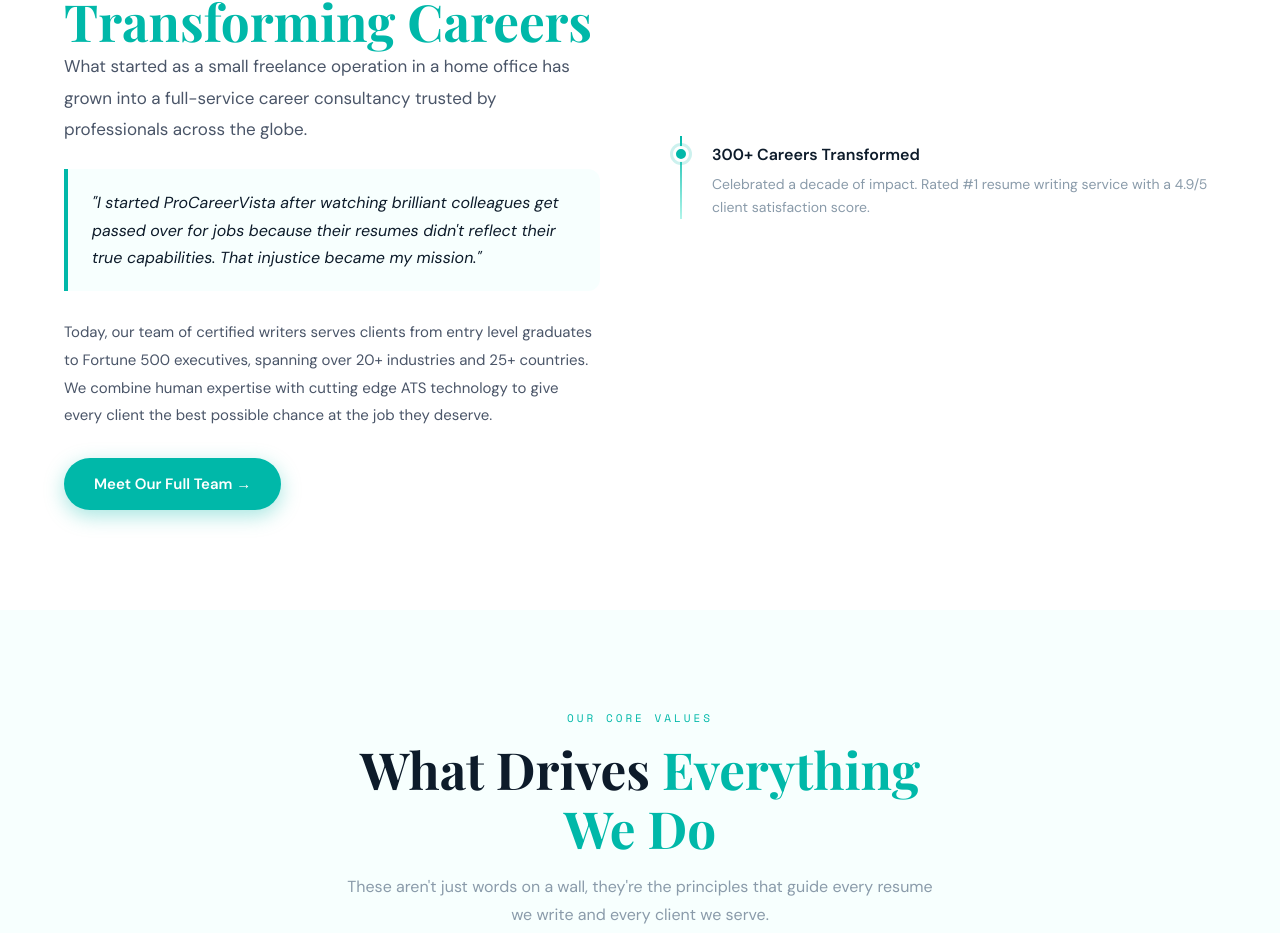
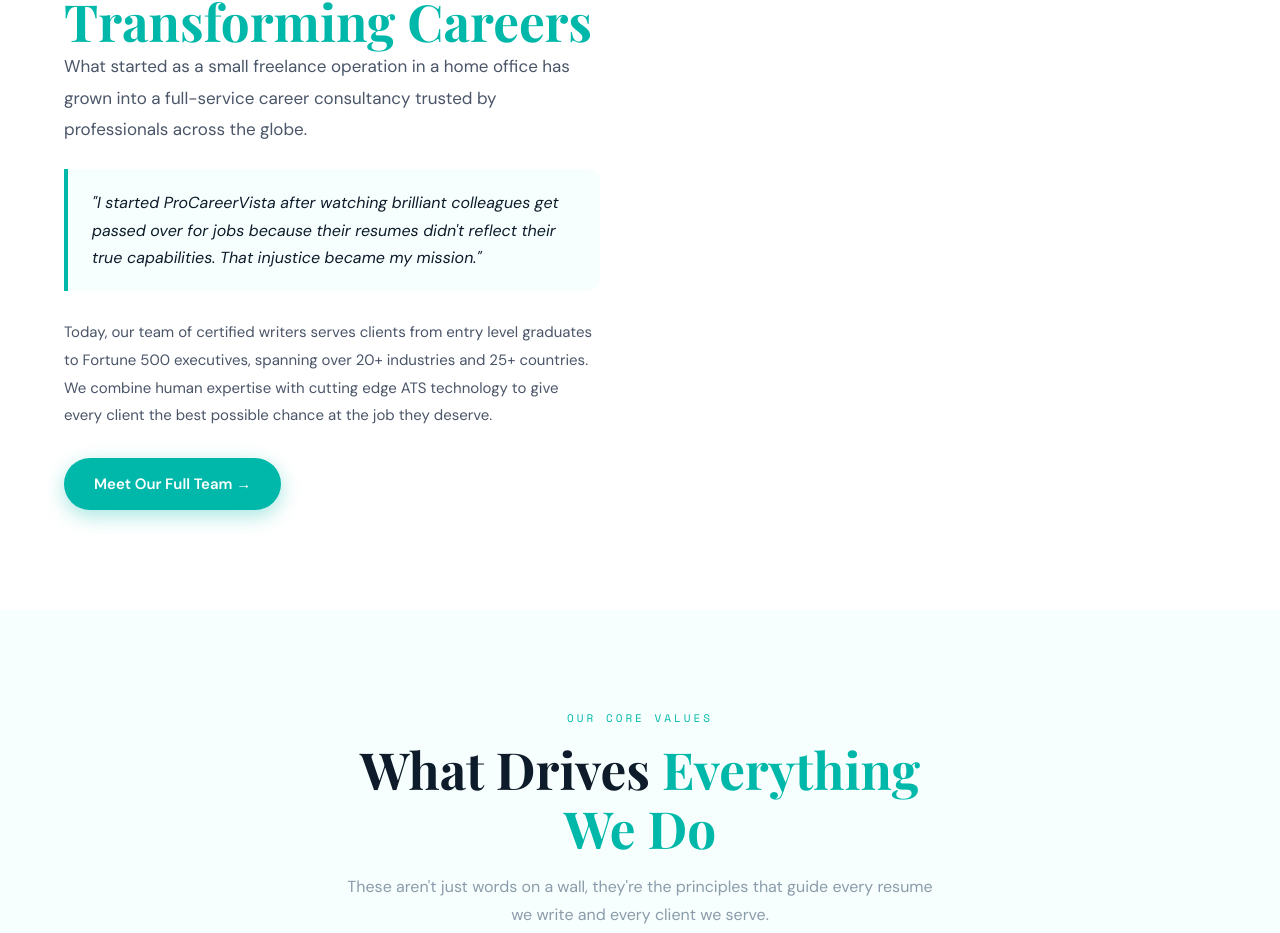
Before and after one commit to basir2353/provista, a Next.js app: page /about in a window 1280 px wide. Shown: the part 1078-2011 px from the top of the page. Built offline with nearby package versions, Linux system fonts and the light colour scheme; no server answers.

Commit message:
Remove timeline item from AboutContent
Removed a timeline item from the AboutContent component.

```diff
--- a/src/components/pages/AboutContent.tsx
+++ b/src/components/pages/AboutContent.tsx
@@ -75,12 +75,6 @@
               <div className="reveal" style={{marginTop: "28px"}}><a href="/team" className="btn btn-primary">Meet Our Full Team →</a></div>
             </div>
       <div className="story-timeline reveal">
-              <div className="timeline-item">
-                <div className="timeline-dot"></div>
-                <div className="timeline-year"></div>
-                <div className="timeline-title">300+ Careers Transformed</div>
-                <div className="timeline-desc">Celebrated a decade of impact. Rated #1 resume writing service with a 4.9/5 client satisfaction score.</div>
-              </div>
             </div>
           </div>
         </div>
```
